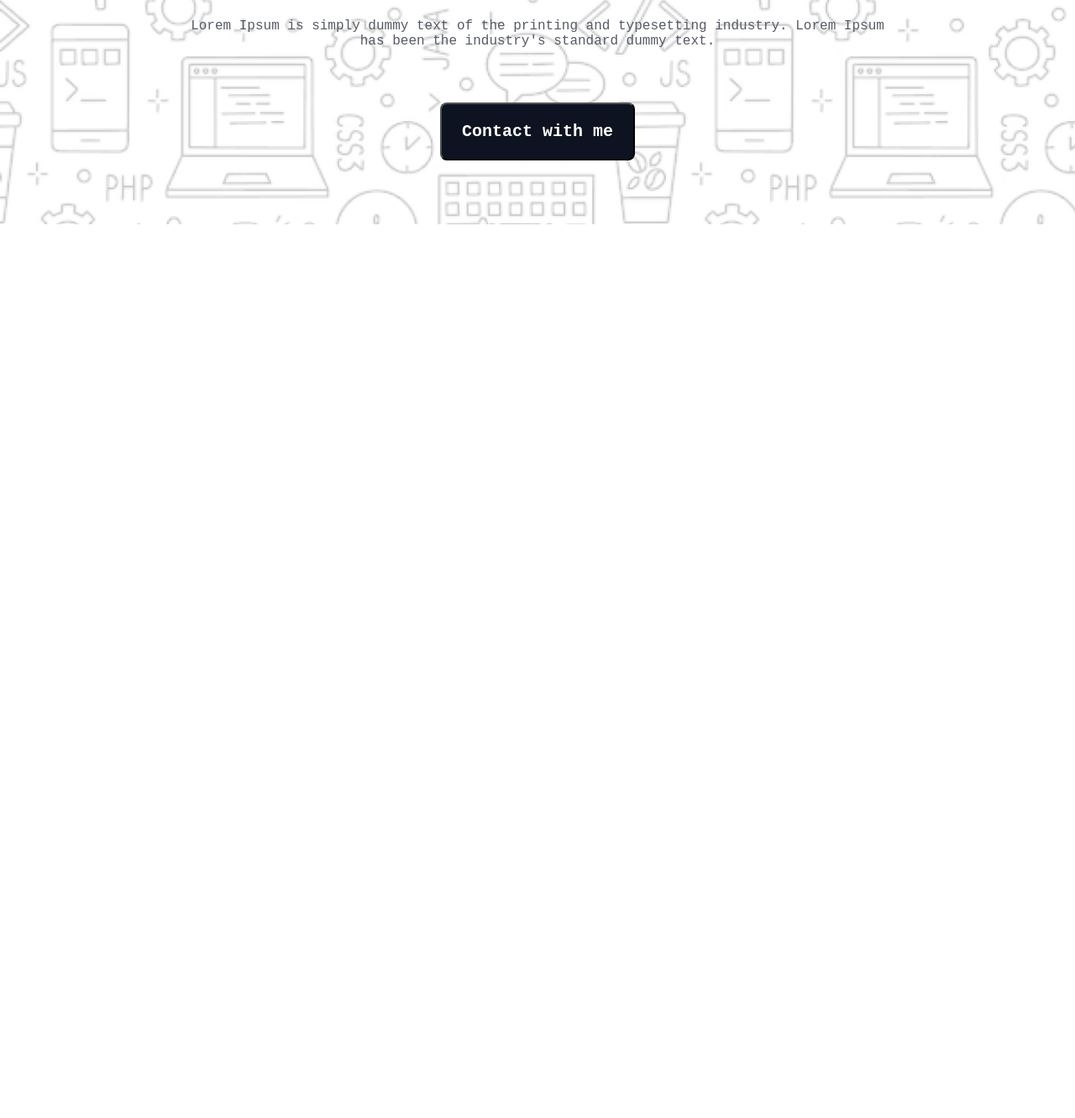
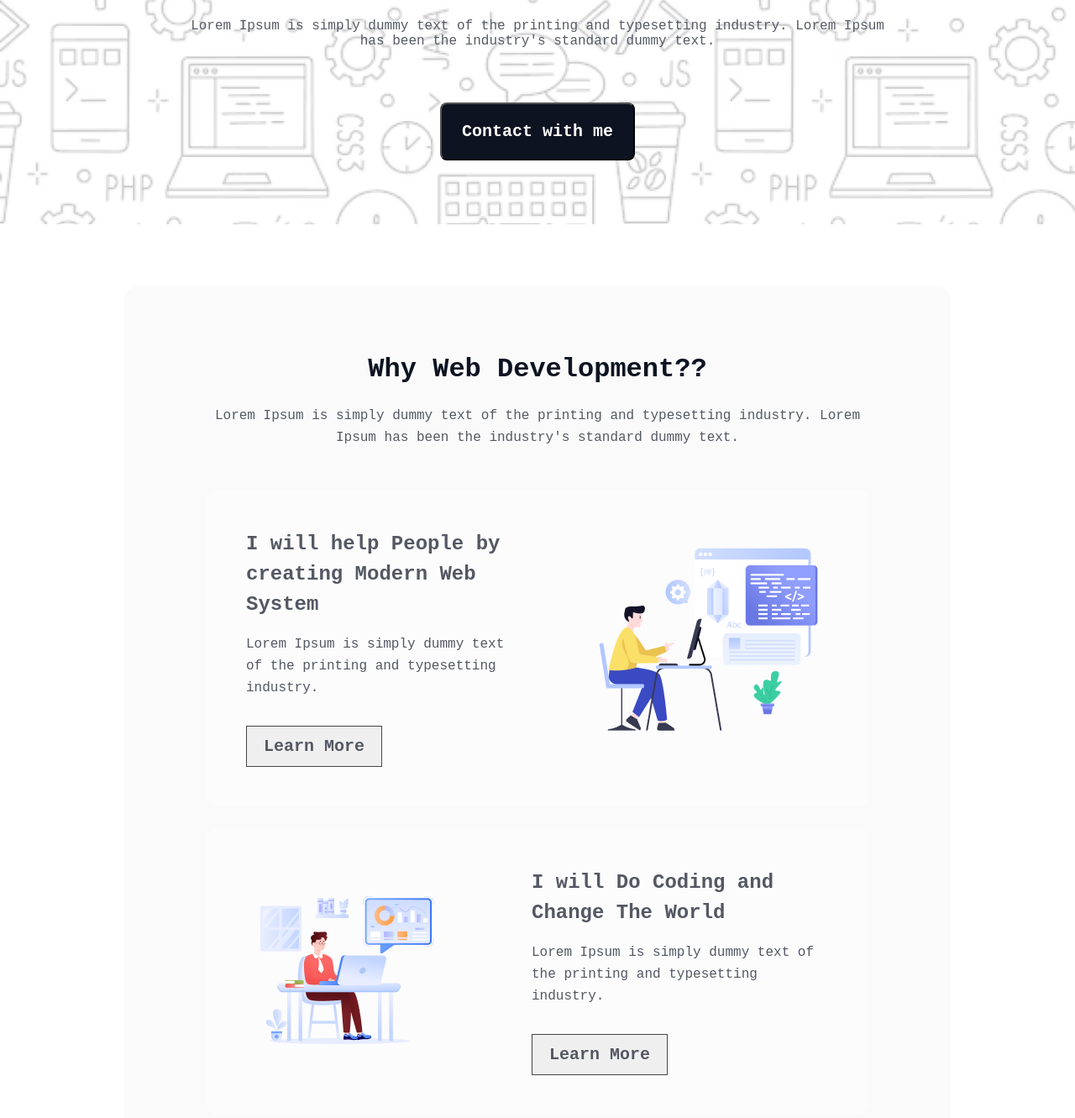
Before and after one commit to M-Nazmul/B10A1, a plain HTML site: page index.html in a window 1280 px wide. Shown: the part 592-1923 px from the top of the page at 84% size. Before the commit the page ends 859 px from the top, so only its background shows below. Drawn offline with Linux system fonts and the light colour scheme; a web font is replaced by a local one.

Commit message:
added why web development section

```diff
--- a/css/style.css
+++ b/css/style.css
@@ -87,3 +87,62 @@ header{
     background-color: transparent;
     color:#0D1321;
 }
+
+.main-container{
+    max-width: 1440px;
+    margin: 0 auto;
+    padding: 0 148px;
+
+}
+.main-container > .web-dev-container{
+    margin: 74px 0;
+    background-color: #FAFAFB;
+    padding: 80px 97px;
+    border-radius: 16px;
+}
+.web-dev-container > h2{
+    color:#0D1321;
+    font-size: 32px;
+    font-weight: 800;
+    text-align: center;
+}
+.web-dev-container >p{
+    color: #555963;
+    margin: 24px 0 48px 0;
+    font-size: 16px;
+    font-weight: 400;
+    line-height: 26px;
+    text-align: center;
+}
+.web-dev-container .web-dev-box{
+    color: #545863;
+    background-color: #FCFCFD;
+    padding: 48px;
+    border-radius: 16px;
+    display: flex;
+    align-items: center;
+    justify-content: space-between;
+    gap: 100px;
+}
+.web-dev-container .web-dev-box:nth-child(even){
+    margin: 24px 0;
+    flex-direction: row-reverse;
+}
+.web-dev-container .web-dev-box  h2 {
+    font-size: 24px;
+    font-weight: 700;
+    line-height: 36px;
+}
+.web-dev-container .web-dev-box  p{
+    font-size: 16px;
+    font-weight: 400;
+    line-height: 26px;
+    margin: 16px 0 32px 0;
+}
+.web-dev-container .web-dev-box  button{
+    font-size: 20px;
+    font-weight: 600;
+    padding: 12px 20px;
+    color: #545863;
+    border: 1px solid #444746;
+}
--- a/index.html
+++ b/index.html
@@ -7,10 +7,12 @@
     <link rel="stylesheet" href="css/style.css">
 </head>
 <body>
+    <!-- Nav section -->
     <nav>
         <button class="nav-logo">Nazmul.N</button>
         <button class="resume-btn">Download Resume</button>
     </nav>
+    <!-- Header section -->
     <header>
         <div class="header-container">
             <figure>
@@ -23,5 +25,51 @@
             <button class="contact-btn">Contact with me</button>
         </div>
     </header>
+    <main class="main-container">
+         <!-- Why Web Development Section -->
+        <section class="web-dev-container">
+            <h2>Why Web Development??</h2>
+            <p>
+                Lorem Ipsum is simply dummy text of the printing and typesetting industry. Lorem Ipsum has been the industry's standard dummy text.
+            </p>
+            <div class="web-dev-box">
+                <div>
+                    <h2>I will help People by creating Modern Web System</h2>
+                    <p>
+                        Lorem Ipsum is simply dummy text of the printing and typesetting industry.
+                    </p>
+                    <button>Learn More</button>
+                </div>
+                <figure>
+                    <img src="./assets/Layer_1.png" alt="">
+                </figure>
+            </div>
+            <div class="web-dev-box">
+                <div>
+                    <h2>I will Do Coding and Change The World</h2>
+                    <p>
+                        Lorem Ipsum is simply dummy text of the printing and typesetting industry.
+                    </p>
+                    <button>Learn More</button>
+                </div>
+                <figure>
+                    <img src="./assets/Group3.png" alt="">
+                </figure>
+            </div>
+            <div class="web-dev-box">
+                <div>
+                    <h2>I will Do Coding and Change The World</h2>
+                    <p>
+                        Lorem Ipsum is simply dummy text of the printing and typesetting industry.
+                    </p>
+                    <button>Learn More</button>
+                </div>
+                <figure>
+                    <img src="./assets/Group4.png" alt="">
+                </figure>
+            </div>
+        </section>
+
+     </main>
 </body>
 </html>
```
Also changed, not shown: assets/Group3.png (renamed from assets/Group 3.png), assets/Group4.png (renamed from assets/Group 4.png).
